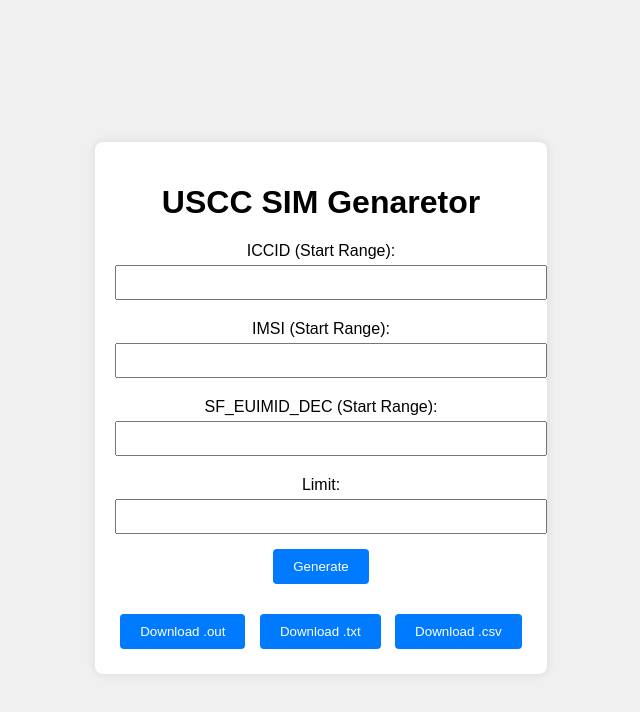
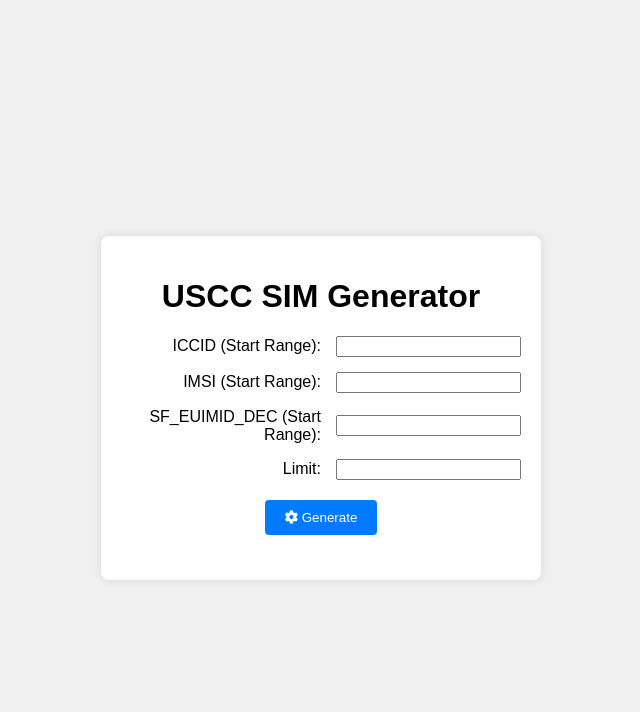
Before and after one commit to vetrivel-muthusamy/SIMGenerator, a plain HTML site: page index.html in a window 1280 px wide. Shown: the whole page, without its empty margins (319-959 px from the left). Drawn offline with Linux system fonts and the light colour scheme.

Commit message:
USCC SIM Genaretor - updated code _03

```diff
--- a/index.html
+++ b/index.html
@@ -5,25 +5,32 @@
     <meta name="viewport" content="width=device-width, initial-scale=1.0">
     <title>SIM Generator</title>
     <link rel="stylesheet" href="styles.css">
+    <link rel="stylesheet" href="https://cdnjs.cloudflare.com/ajax/libs/font-awesome/6.0.0-beta3/css/all.min.css">
 </head>
 <body>
     <div class="container">
-        <h1>USCC SIM Genaretor</h1>
+        <h1>USCC SIM Generator</h1>
         <form id="generatorForm">
+            <div class="input-group">
                 <label for="iccid">ICCID (Start Range):</label>
                 <input type="text" id="iccid" name="iccid" required>
+            </div>
+            <div class="input-group">
                 <label for="imsi">IMSI (Start Range):</label>
                 <input type="text" id="imsi" name="imsi" required>
+            </div>
+            <div class="input-group">
                 <label for="sf_euimid_dec">SF_EUIMID_DEC (Start Range):</label>
                 <input type="text" id="sf_euimid_dec" name="sf_euimid_dec" required>
+            </div>
+            <div class="input-group">
                 <label for="limit">Limit:</label>
                 <input type="number" id="limit" name="limit" required>
-            <button type="button" id="generateBtn">Generate</button>
+            </div>
+            <button type="button" id="generateBtn"><i class="fas fa-cog"></i> Generate</button>
         </form>
-        <div class="download-buttons">
-            <button id="downloadOut">Download .out</button>
-            <button id="downloadTxt">Download .txt</button>
-            <button id="downloadCsv">Download .csv</button>
+
+        <div id="downloadArea" class="download-buttons">
             </div>
     </div>
     <script src="script.js"></script>
--- a/styles.css
+++ b/styles.css
@@ -19,15 +19,20 @@
     margin-bottom: 20px;
 }
 
-label {
-    display: block;
-    margin: 10px 0 5px;
+.input-group {
+    display: flex;
+    align-items: center;
+    margin-bottom: 15px;
 }
 
-input {
-    width: 100%;
-    padding: 8px;
-    margin-bottom: 10px;
+.input-group label {
+    width: 200px;
+    text-align: right;
+    margin-right: 15px;
+}
+
+.input-group input {
+    flex: 1;
 }
 
 button {
@@ -43,3 +48,25 @@
 button:hover {
     background-color: #0056b3;
 }
+
+#downloadArea {
+    text-align: center; /* Center the download links */
+}
+
+#downloadArea button,
+#downloadArea a {
+    display: inline-block;
+    margin: 10px;
+    padding: 10px 20px;
+    background-color: #28a745; /* Green download button */
+    color: white;
+    text-decoration: none;
+    border: none; /* Remove default border from buttons */
+    border-radius: 5px;
+    cursor: pointer;
+}
+
+#downloadArea button:hover,
+#downloadArea a:hover {
+    background-color: #218838; /* Darker green on hover */
+}
```
Lines whose indentation alone changed are shown as unchanged.
